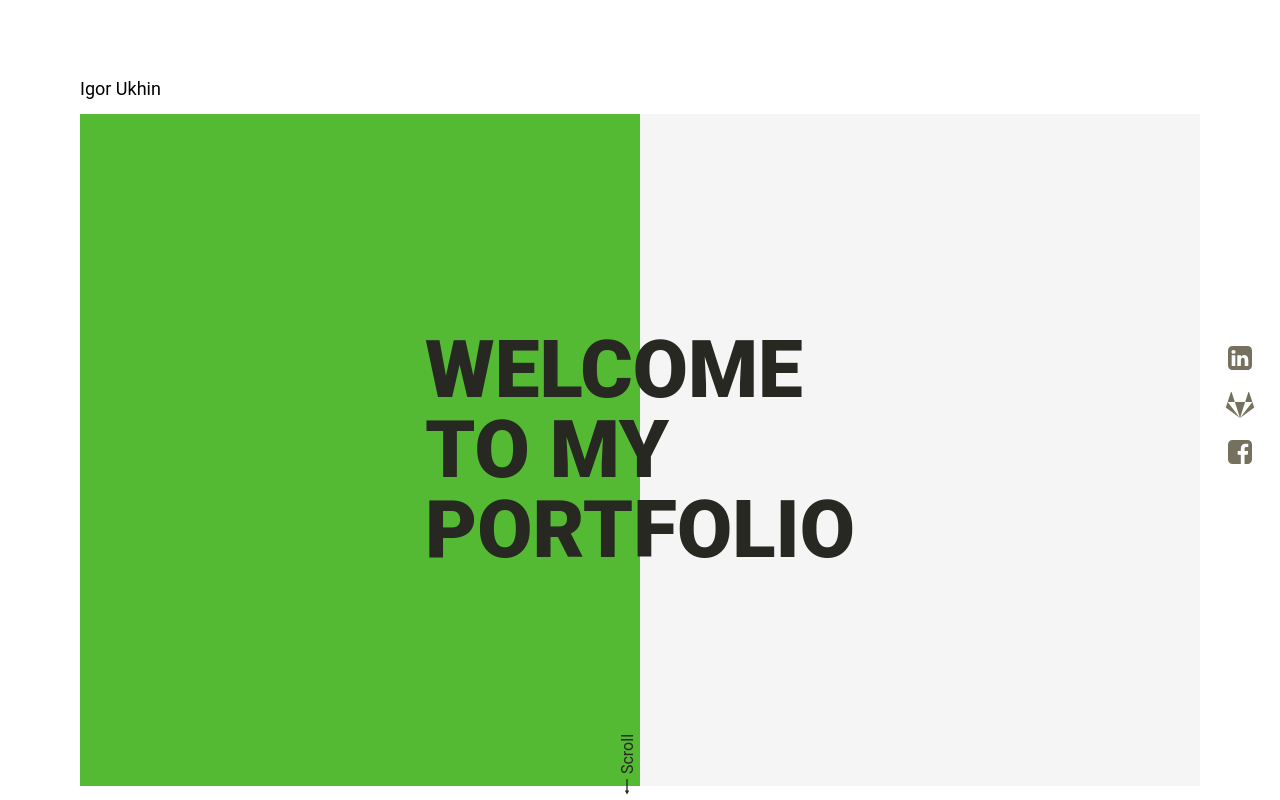
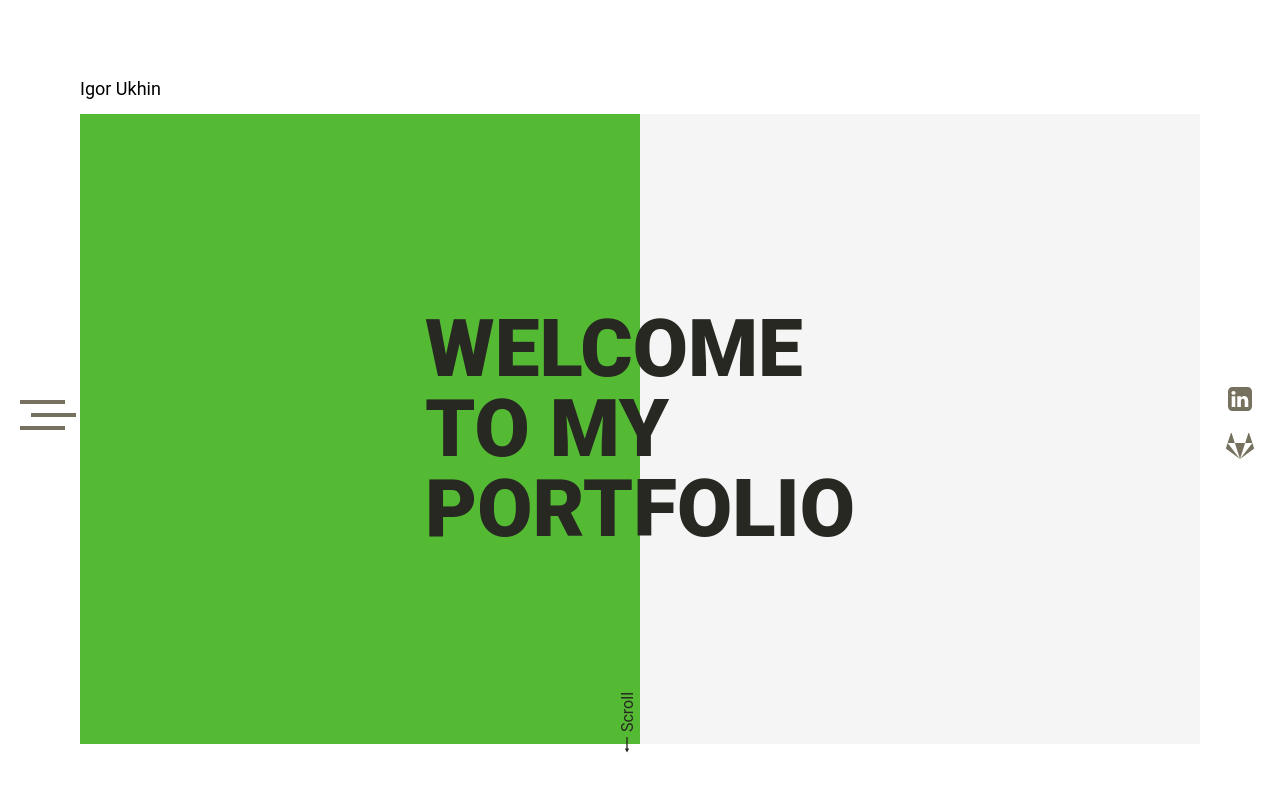
Before and after one commit to spangles-maldoune/myPortfolio, a plain HTML site: page index.html in a window 1280 px wide. Shown: the top 800 px of the page. Drawn offline with nearby package versions, Linux system fonts and the light colour scheme.

Commit message:
Add files via upload

```diff
--- a/css/style.css
+++ b/css/style.css
@@ -41,21 +41,20 @@ body{
 }
 .header-backgrnd-left{
 	width: 0;
-	height: calc(100vh - 128px);
+	min-height: 630px;
 }
 .header-nav{
 	display: flex;
 	align-items: center;
-	height: calc(100vh - 128px);
+	min-height: 630px;
 }
 .btn-area{
-	position: absolute;
+	position: fixed;
 	cursor: pointer;
 	width: 56px;
 	height: 31px;
-	left: 53px;
-	z-index: 10;
-	opacity: 0;
+	top: 400px;
+	left: 20px;
 }
 .burger-btn{
 	width: 45px;
@@ -122,7 +121,7 @@ body{
 .header-backgrnd-middle{
 	background: #55BA33;
 	width: 100%;
-	height: calc(100vh - 128px);
+	min-height: 630px;
 	display: flex;
 	position: relative;
 }
@@ -168,7 +167,7 @@ body{
 .header-backgrnd-right{
 	background: #f5f5f5;
 	width: 100%;
-	height: calc(100vh - 128px);
+	min-height: 630px;
 	transition: width 1.8s;
 }
 .welcome{
@@ -184,7 +183,7 @@ body{
 }
 .social-sidebar{
 	position: fixed;
-	top: 43%;
+	top: 385px;
 	right: 26px;
 	text-align: center;
 }
--- a/index.html
+++ b/index.html
@@ -97,14 +97,6 @@
 										<path fill="#fff" d="M0 0H28V28H0z"/>
 									</clipPath>
 								</defs>
-							</svg>
-						</a>
-					</li>
-					<li class="social-list-item">
-						<a href="#" class="list-item-fb">
-							<svg xmlns="http://www.w3.org/2000/svg" width="24" height="28" fill="none" viewBox="0 0 24 28">
-								<path fill="#75715E"
-									d="M19.5 2C21.984 2 24 4.016 24 6.5v15c0 2.484-2.016 4.5-4.5 4.5h-2.938v-9.297h3.11l.469-3.625h-3.578v-2.312c0-1.047.28-1.75 1.796-1.75L20.266 9V5.766c-.328-.047-1.47-.141-2.782-.141-2.765 0-4.672 1.687-4.672 4.781v2.672H9.688v3.625h3.126V26H4.5C2.016 26 0 23.984 0 21.5v-15C0 4.016 2.016 2 4.5 2h15z" />
 							</svg>
 						</a>
 					</li>
```
